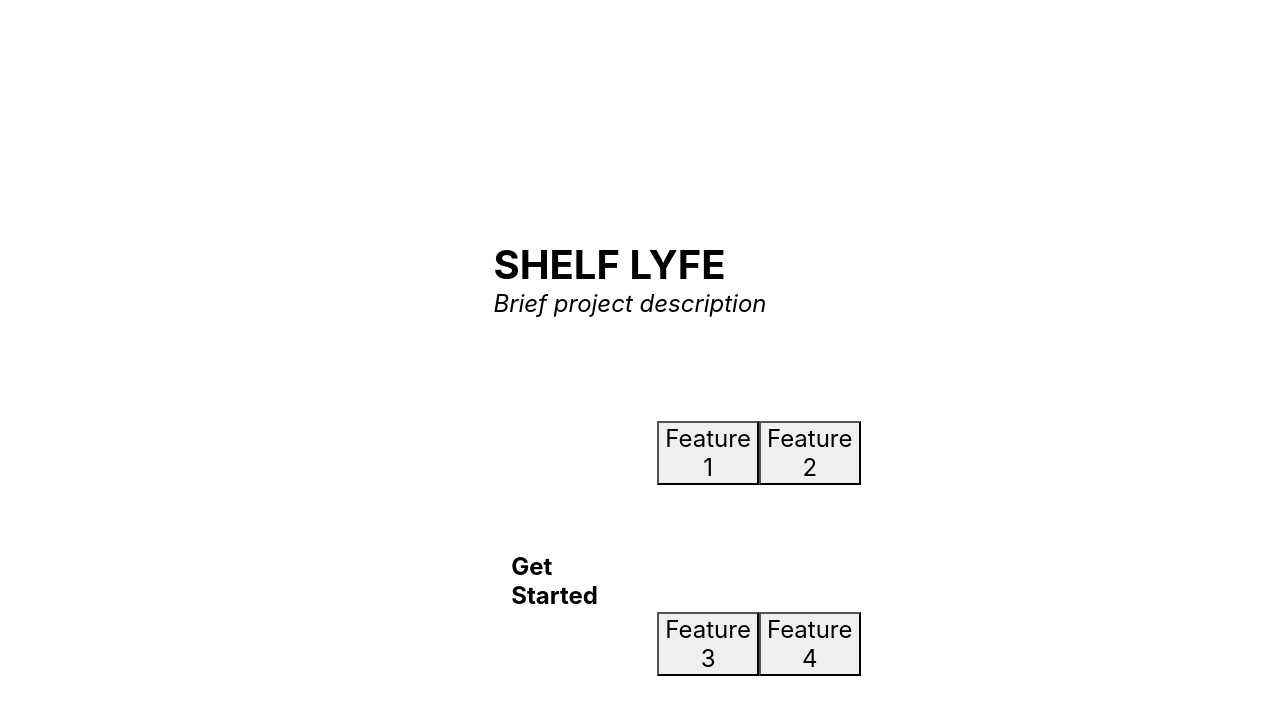
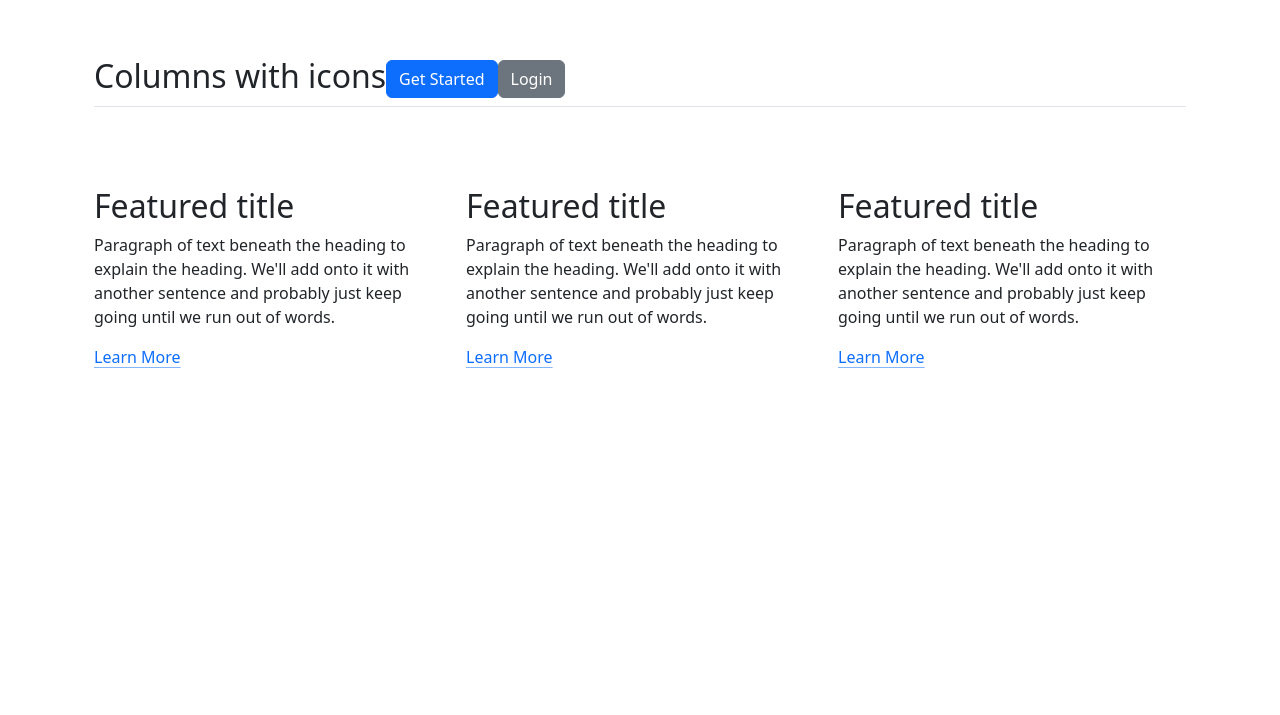
Before and after one commit to NicholasDawson/2225-swen-356-shelf-life, a React (Create React App) app in the folder frontend/: page /splash in a window 1280 px wide. Shown: the part 163-878 px from the top of the page. After the commit the page ends 800 px from the top, so only its background shows below. Built offline with nearby package versions, Linux system fonts and the light colour scheme.

Commit message:
logo use in sign in/on page. splash screen overhaul

```diff
--- a/frontend/src/components/login/Login.js
+++ b/frontend/src/components/login/Login.js
@@ -1,6 +1,7 @@
 import { Component } from "react";
 import "./login.css";
 import "bootstrap/dist/css/bootstrap.min.css";
+import logo from './image.png';
 class Login extends Component {
     constructor(props){
         super(props);
@@ -13,7 +14,7 @@ class Login extends Component {
         return (
 
             <body class="form-cont">
-
+                <img src = {logo} alt=""/>
                 <main class="form-signin w-100 m-auto">
                 <form>
                     <h1 class="h3 mb-3 fw-normal">Please sign in</h1>
--- a/frontend/src/components/signup/SignUp.js
+++ b/frontend/src/components/signup/SignUp.js
@@ -1,5 +1,6 @@
 import { Component } from "react";
 import './signup.css'
+import logo from './image.png'
 class SignUp extends Component {
     constructor(props){
         super(props);
@@ -11,7 +12,7 @@ class SignUp extends Component {
     render() {
         return (
             <body class="form-cont">
-
+                <img src={logo} alt=""/>
                 <main class="form-signin w-100 m-auto">
                 <form>
                     <h1 class="h3 mb-3 fw-normal">Sign Up</h1>
--- a/frontend/src/components/splash/Splash.js
+++ b/frontend/src/components/splash/Splash.js
@@ -10,28 +10,52 @@ class Splash extends Component {
         }
     }
     render() {
+      //<svg class="bi" width="1em" height="1em"><use xlink:href="#collection"/></svg>
         return (
-            <div className="splash-screen">
-              <div className="cat-absolute-container">
-                <span className="shelf-lyfe">SHELF LYFE</span>
-                <span className="brief-project-descri">Brief project description</span>
-                <div className="flex-container">
-                  <button>Feature 1</button>
-                  <button>Feature 2</button>
+            <main>
+            <h1 class="visually-hidden">Features examples</h1>
+
+            <div class="container px-4 py-5" id="featured-3">
+              <h2 class="pb-2 border-bottom">Columns with icons
+                <button class="btn btn-primary">Get Started</button>
+                <button class="btn btn-secondary">Login</button></h2>
+              <div class="row g-4 py-5 row-cols-1 row-cols-lg-3">
+                <div class="feature col">
+                  <div class="feature-icon d-inline-flex align-items-center justify-content-center text-bg-primary bg-gradient fs-2 mb-3">
+
+                  </div>
+                  <h3 class="fs-2">Featured title</h3>
+                  <p>Paragraph of text beneath the heading to explain the heading. We'll add onto it with another sentence and probably just keep going until we run out of words.</p>
+                  <a href="#" class="icon-link d-inline-flex align-items-center">
+                    Learn More
+                  </a>
                 </div>
-                <div className="flex-container-1">
+                <div class="feature col">
+                  <div class="feature-icon d-inline-flex align-items-center justify-content-center text-bg-primary bg-gradient fs-2 mb-3">
 
-                  <div className="cat-absolute-container-1">
-                    <span className="get-started">Get Started</span>
                   </div>
+                  <h3 class="fs-2">Featured title</h3>
+                  <p>Paragraph of text beneath the heading to explain the heading. We'll add onto it with another sentence and probably just keep going until we run out of words.</p>
+                  <a href="#" class="icon-link d-inline-flex align-items-center">
+                    Learn More
+                  </a>
                 </div>
-                <div className="flex-container-2">
-                  <button>Feature 3</button>
-                  <button>Feature 4</button>
+                <div class="feature col">
+                  <div class="feature-icon d-inline-flex align-items-center justify-content-center text-bg-primary bg-gradient fs-2 mb-3">
+
+                  </div>
+                  <h3 class="fs-2">Featured title</h3>
+                  <p>Paragraph of text beneath the heading to explain the heading. We'll add onto it with another sentence and probably just keep going until we run out of words.</p>
+                  <a href="#" class="icon-link d-inline-flex align-items-center">
+                    Learn More
+                  </a>
                 </div>
               </div>
+            </div>
 
-            </div>
+
+
+          </main>
           );
     }
 }
```
Also changed, not shown: frontend/src/components/login/image.png (added), frontend/src/components/signup/image.png (added), frontend/src/components/splash/test.js (added).
